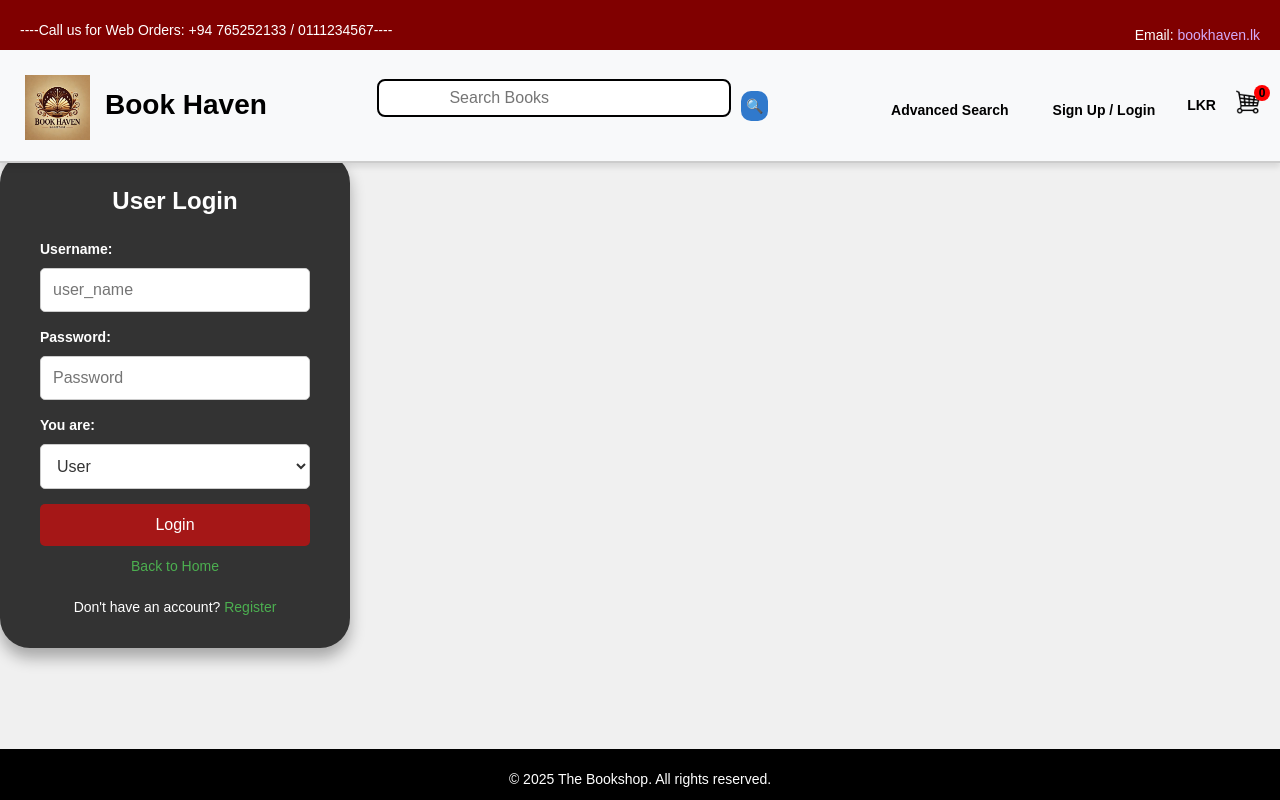
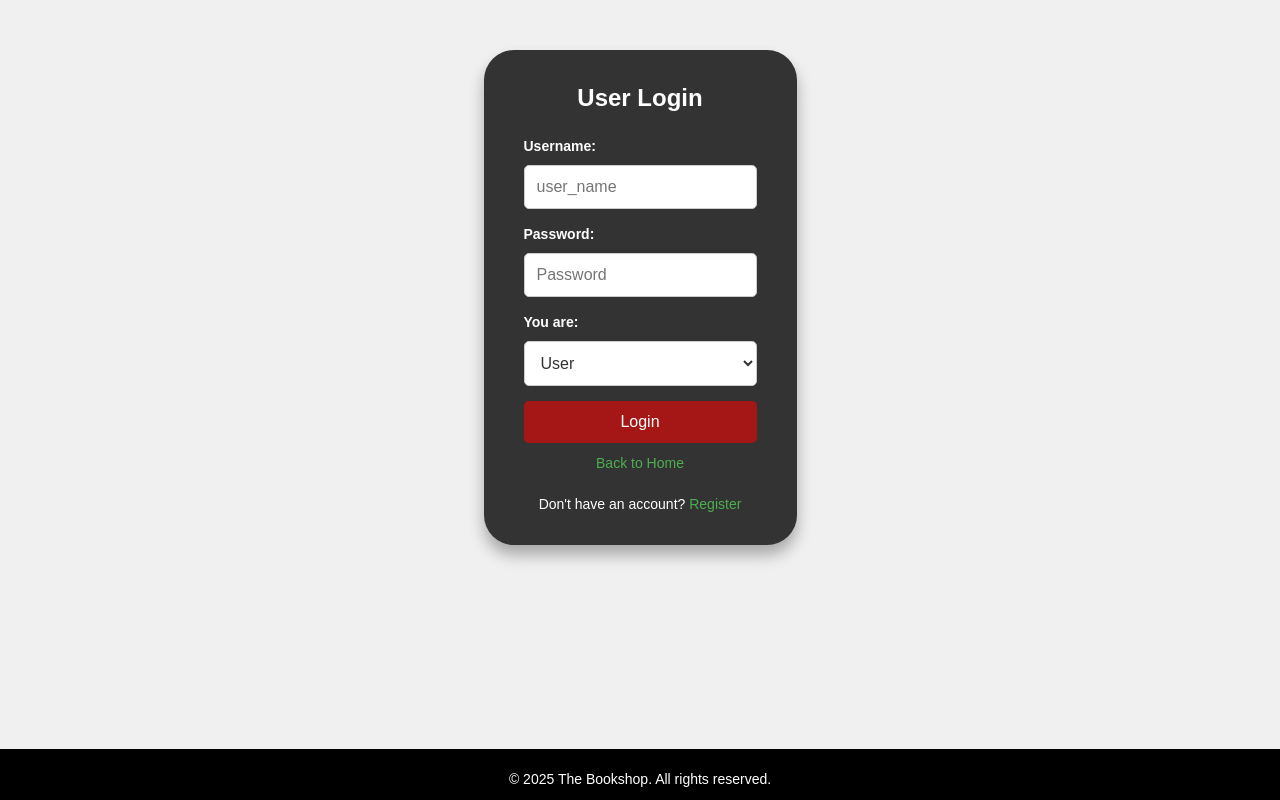
Before and after one commit to Pubudu11/Bookstore, a React (Vite) app in the folder bookstore-frontend/: page /login in a window 1280 px wide. Built offline with nearby package versions, Linux system fonts and the light colour scheme.

Commit message:
Remove the navbar Login Page & Register page

```diff
--- a/bookstore-frontend/src/App.tsx
+++ b/bookstore-frontend/src/App.tsx
@@ -1,5 +1,10 @@
 import React from "react";
-import { BrowserRouter as Router, Routes, Route } from "react-router-dom";
+import {
+  BrowserRouter as Router,
+  Routes,
+  Route,
+  useLocation,
+} from "react-router-dom";
 import Navbar from "./components/Navbar/Navbar";
 import Footer from "./components/Footer/Footer";
 import Slideshow from "./components/SlideShow/SlideShow";
@@ -8,9 +13,12 @@ import Register from "./components/Register/Register";
 import "./App.css";
 
 const App: React.FC = () => {
+  const location = useLocation();
+
   return (
-    <Router>
-      <Navbar />
+    <>
+      {/* Conditionally render Navbar only on the home page */}
+      {location.pathname === "/" && <Navbar />}
 
       <Routes>
         <Route
@@ -29,8 +37,15 @@ const App: React.FC = () => {
 
       {/* Footer will appear on all pages */}
       <Footer />
-    </Router>
+    </>
   );
 };
 
-export default App;
+// Wrap the App component with Router to provide routing context
+const AppWrapper: React.FC = () => (
+  <Router>
+    <App />
+  </Router>
+);
+
+export default AppWrapper;
--- a/bookstore-frontend/src/components/Login/UserLogin.css
+++ b/bookstore-frontend/src/components/Login/UserLogin.css
@@ -9,29 +9,33 @@ body {
   padding: 0;
   font-family: Arial, sans-serif;
   background-color: #f0f0f0;
-  height: 100vh; /* Full viewport height */
-  overflow: hidden; /* Prevent scrolling */
+  height: 100vh;
+  display: flex;
+  flex-direction: column;
 }
+
+.navbar {
+  height: 80px; /* Adjust to match the height of your navigation bar */
+  width: 100%;
+}
+
 .center-container {
   display: flex;
   justify-content: center;
-  align-items: center;
   width: 100%;
-  height: 100%;
-  min-width: 350px;
+  margin-top: 50px; /* Adjust as needed for spacing below the navbar */
 }
 
 .login-container {
   display: flex;
   flex-direction: column;
   background-color: #333;
-  padding: 30px 40px; /* Adjust padding for a more compact form */
+  padding: 30px 40px;
   border-radius: 30px;
   box-shadow: 0 10px 15px rgba(0, 0, 0, 0.3);
   width: 100%;
   max-width: 380px;
   text-align: center;
-  justify-content: center;
 }
 
 h2 {
--- a/bookstore-frontend/src/components/Login/UserLogin.tsx
+++ b/bookstore-frontend/src/components/Login/UserLogin.tsx
@@ -1,4 +1,4 @@
-import React, { useState } from "react";
+/*import React, { useState } from "react";
 import "./UserLogin.css";
 import Footer from "../Footer/Footer";
 
@@ -68,4 +68,74 @@ const UserLogin: React.FC = () => {
   <Footer />;
 };
 
+export default UserLogin;*/
+import React, { useState } from "react";
+import "./UserLogin.css";
+import Footer from "../Footer/Footer";
+
+const UserLogin: React.FC = () => {
+  const [username, setUsername] = useState("");
+  const [password, setPassword] = useState("");
+  const [userRole, setUserRole] = useState("User");
+
+  const handleLogin = (event: React.FormEvent) => {
+    event.preventDefault();
+    console.log(
+      "Logging in with username:",
+      username,
+      "password:",
+      password,
+      "role:",
+      userRole
+    );
+  };
+
+  return (
+    <div className="center-container">
+      <div className="login-container">
+        <h2>User Login</h2>
+        <form onSubmit={handleLogin}>
+          <div className="form-group">
+            <label htmlFor="username">Username:</label>
+            <input
+              type="text"
+              id="username"
+              placeholder="user_name"
+              value={username}
+              onChange={(e) => setUsername(e.target.value)}
+              required
+            />
+          </div>
+          <div className="form-group">
+            <label htmlFor="password">Password:</label>
+            <input
+              type="password"
+              id="password"
+              placeholder="Password"
+              value={password}
+              onChange={(e) => setPassword(e.target.value)}
+              required
+            />
+          </div>
+          <div className="form-group">
+            <label htmlFor="user-role">You are:</label>
+            <select
+              id="user-role"
+              value={userRole}
+              onChange={(e) => setUserRole(e.target.value)}
+            >
+              <option value="User">User</option>
+            </select>
+          </div>
+          <button type="submit">Login</button>
+        </form>
+        <a href="/">Back to Home</a>
+        <p>
+          Don't have an account? <a href="/register">Register</a>
+        </p>
+      </div>
+    </div>
+  );
+};
+
 export default UserLogin;
```
